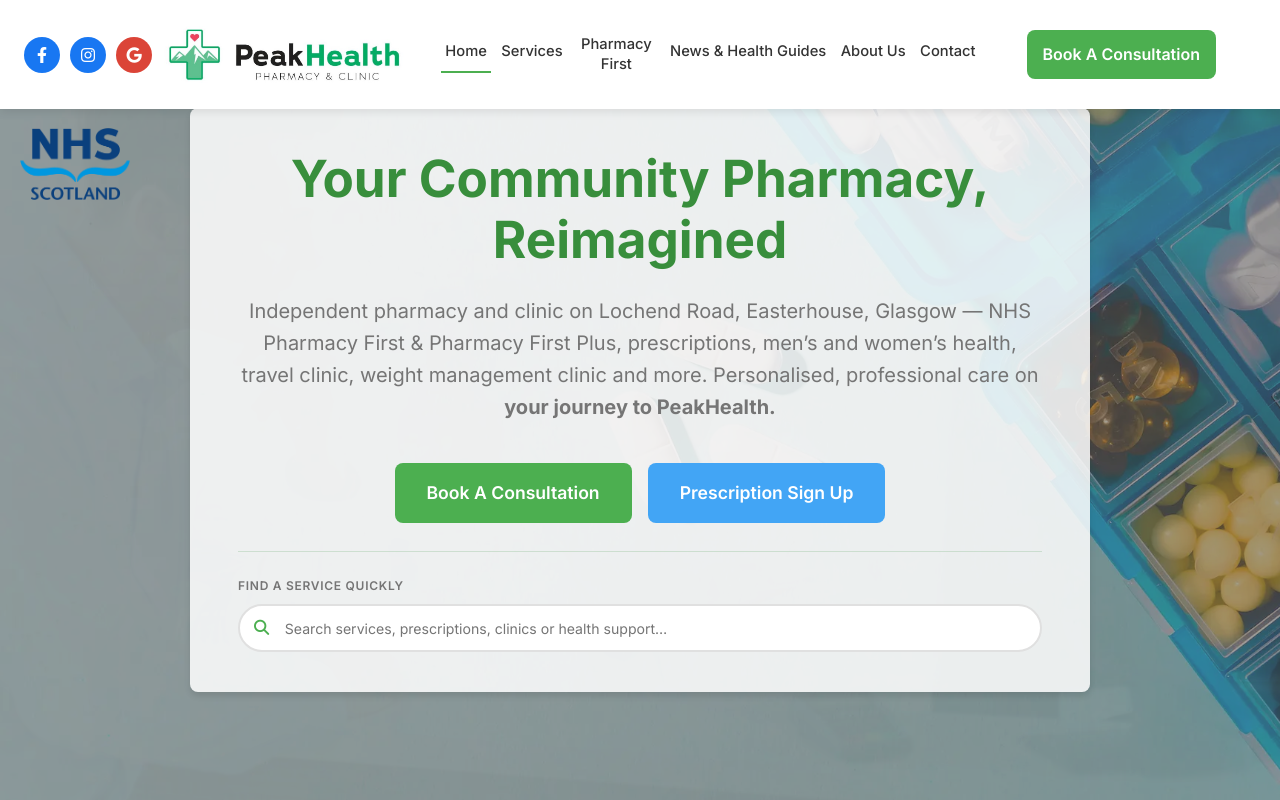
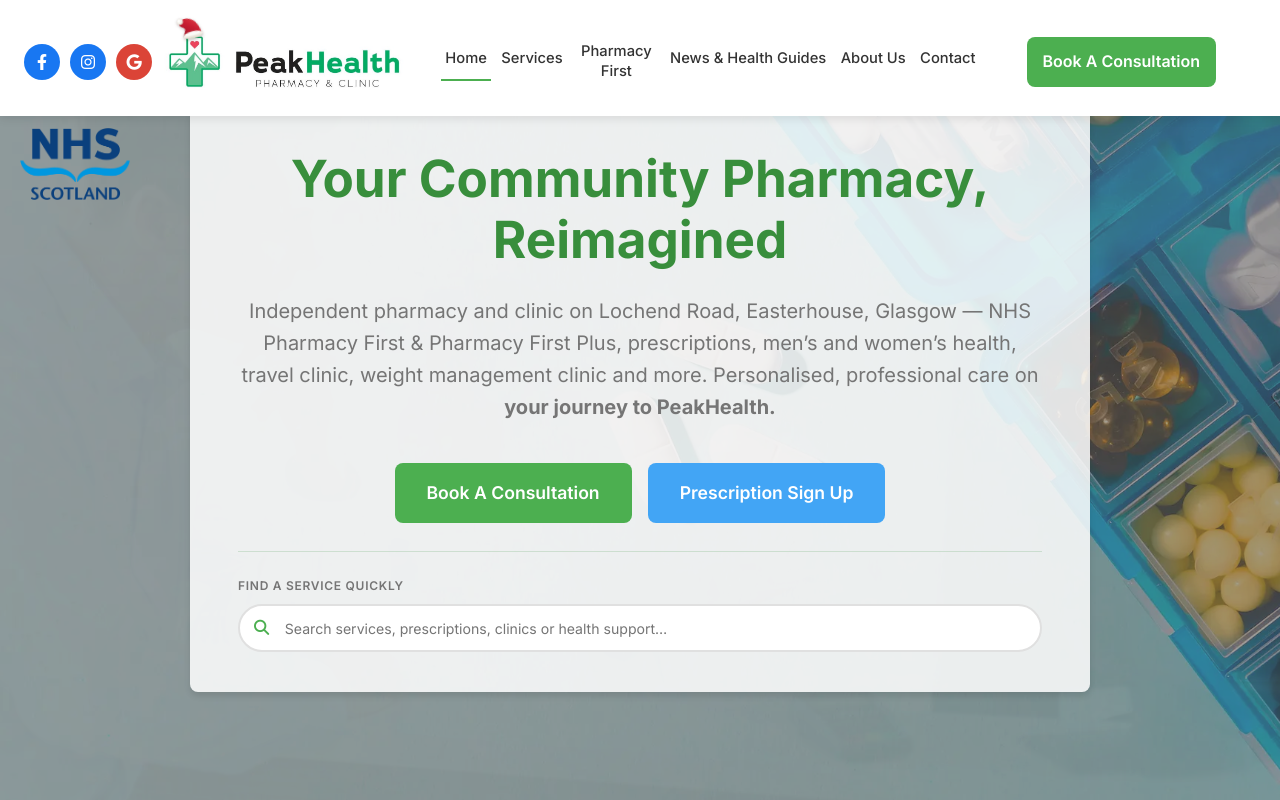
Before and after one commit to PeakHealthPharmacy/PeakHealth-Website, a plain HTML site: page index.html in a window 1280 px wide. Shown: the top 800 px of the page. Drawn offline with Linux system fonts and the light colour scheme.

Commit message:
Add a seasonal Santa hat to the homepage header logo (#1)
* Add a seasonal Santa hat to the homepage header logo.

The hat is the approved inline SVG, scoped to html.seasonal-santa, so removing that class or the stylesheet link turns it off after Christmas.

Co-authored-by: PeakHealthPharmacy <PeakHealthPharmacy@users.noreply.github.com>

* Turn the homepage Santa hat off after 31 December 2026.

A head script adds seasonal-santa only before 1 January 2027 00:00 UTC, which is midnight UK time. After that the hat stays hidden and the header matches the original.

Co-authored-by: PeakHealthPharmacy <PeakHealthPharmacy@users.noreply.github.com>

---------

Co-authored-by: Cursor Agent <cursoragent@cursor.com>
Co-authored-by: PeakHealthPharmacy <PeakHealthPharmacy@users.noreply.github.com>

```diff
--- a/index.html
+++ b/index.html
@@ -16,6 +16,13 @@
     <title>Independent Pharmacy Easterhouse Glasgow | PeakHealth Pharmacy</title>
     <meta name="description" content="NHS community pharmacy on Lochend Road, Easterhouse, Glasgow (G34 0JZ). Pharmacy First, prescriptions, travel health, weight management, B12 and private consultations. Call 0141 773 2003.">
     <link rel="stylesheet" href="styles/main.css">
+    <script>
+        /* Through 31 Dec 2026, 23:59:59 Europe/London (GMT). Stays off from 1 Jan 2027. */
+        if (Date.now() < Date.UTC(2027, 0, 1, 0, 0, 0)) {
+            document.documentElement.classList.add('seasonal-santa');
+        }
+    </script>
+    <link rel="stylesheet" href="styles/seasonal-santa.css">
     <link rel="preconnect" href="https://fonts.googleapis.com">
     <link rel="preconnect" href="https://fonts.gstatic.com" crossorigin>
     <link rel="preconnect" href="https://cdnjs.cloudflare.com">
@@ -136,7 +143,41 @@
                     </a>
                 </div>
                 <a href="/" class="logo">
-                    <img src="images/PH Logo Stacked.jpg" alt="PeakHealth Pharmacy Logo" class="logo__image" width="240" height="90" decoding="async" fetchpriority="high">
+                    <span class="logo__mark">
+                        <img src="images/PH Logo Stacked.jpg" alt="PeakHealth Pharmacy Logo" class="logo__image" width="240" height="90" decoding="async" fetchpriority="high">
+                        <svg class="logo__santa-hat" viewBox="0 0 80 70" aria-hidden="true" focusable="false" overflow="visible">
+                            <defs>
+                                <linearGradient id="santa-hat-red" x1="62" y1="8" x2="18" y2="58" gradientUnits="userSpaceOnUse">
+                                    <stop offset="0%" stop-color="#E4454A"/>
+                                    <stop offset="48%" stop-color="#C81E32"/>
+                                    <stop offset="100%" stop-color="#9B1528"/>
+                                </linearGradient>
+                                <linearGradient id="santa-fur" x1="0" y1="0" x2="0" y2="1">
+                                    <stop offset="0%" stop-color="#FFFFFF"/>
+                                    <stop offset="55%" stop-color="#F3F0E8"/>
+                                    <stop offset="100%" stop-color="#DED6C8"/>
+                                </linearGradient>
+                                <radialGradient id="santa-pom" cx="0.36" cy="0.32" r="0.72">
+                                    <stop offset="0%" stop-color="#FFFFFF"/>
+                                    <stop offset="65%" stop-color="#F3F0E8"/>
+                                    <stop offset="100%" stop-color="#D8D0C2"/>
+                                </radialGradient>
+                            </defs>
+                            <!-- Floppy red cone, tip to the upper left (mirrored; pompom droops left) -->
+                            <path fill="url(#santa-hat-red)" d="M62 52
+                                C 60 40, 58 28, 48 18
+                                C 40 10, 26 6, 16 14
+                                C 10 18, 12 26, 20 30
+                                C 28 34, 22 42, 16 52
+                                Z"/>
+                            <!-- White fur brim -->
+                            <ellipse cx="40" cy="52.5" rx="24" ry="8.6" fill="url(#santa-fur)" stroke="#E6E0D4" stroke-width="0.6"/>
+                            <ellipse cx="40" cy="50.4" rx="18" ry="3.1" fill="#fff" opacity="0.55"/>
+                            <!-- Pompom -->
+                            <circle cx="16" cy="14" r="7.4" fill="url(#santa-pom)" stroke="#E6E0D4" stroke-width="0.5"/>
+                            <circle cx="13.8" cy="11.8" r="2.3" fill="#fff" opacity="0.8"/>
+                        </svg>
+                    </span>
                     <span class="logo__text">PeakHealth Pharmacy</span>
                 </a>
                 <nav class="nav">
--- /dev/null
+++ b/styles/seasonal-santa.css
@@ -0,0 +1,62 @@
+/* Seasonal Santa hat on the header logo cross.
+   index.html adds class "seasonal-santa" to <html> only while
+   Date.now() is before 1 Jan 2027 00:00:00 UTC, which is
+   31 Dec 2026 23:59:59 Europe/London. After that these rules
+   do not apply. The two rules below keep the wrapper and SVG
+   from changing the header once the class is absent.
+   Decorative only; the original logo image file is not modified.
+
+   The header logo is drawn with object-fit: contain inside a 240×90px
+   (desktop) or 240×60px (mobile) box, so the visual artwork is letterboxed.
+   The percentages below are relative to that element box, not the artwork. */
+
+.logo__mark {
+    display: contents;
+}
+
+.logo__santa-hat {
+    display: none;
+}
+
+html.seasonal-santa .header {
+    overflow: visible;
+    /* A little extra room so the hat cone is not clipped by the viewport */
+    padding-top: 1.05rem;
+}
+
+html.seasonal-santa .logo__mark {
+    position: relative;
+    display: block;
+    line-height: 0;
+}
+
+html.seasonal-santa .logo__santa-hat {
+    display: block;
+    position: absolute;
+    /* Desktop: vertical letterboxing (~12.4px). Cross centre x = 12.68% of the
+       artwork (full box width). Visual top of the cross is ~21.9% down the box. */
+    left: 12.68%;
+    top: 23.4%;
+    width: 13.6%;
+    height: auto;
+    transform-origin: 50% 87%;
+    transform: translate(-50%, -87%) rotate(-14deg);
+    pointer-events: none;
+    z-index: 2;
+    overflow: visible;
+    filter: drop-shadow(0 1px 1.5px rgba(40, 0, 0, 0.28));
+}
+
+@media (max-width: 992px) {
+    html.seasonal-santa .header {
+        padding-top: 0.85rem;
+    }
+
+    html.seasonal-santa .logo__santa-hat {
+        /* Mobile: horizontal letterboxing (~9.6px). Cross centre is ~15.67%
+           of the 240px box. No vertical letterbox; top of cross is 11.25%. */
+        left: 15.67%;
+        top: 16.8%;
+        width: 14.8%;
+    }
+}
```
